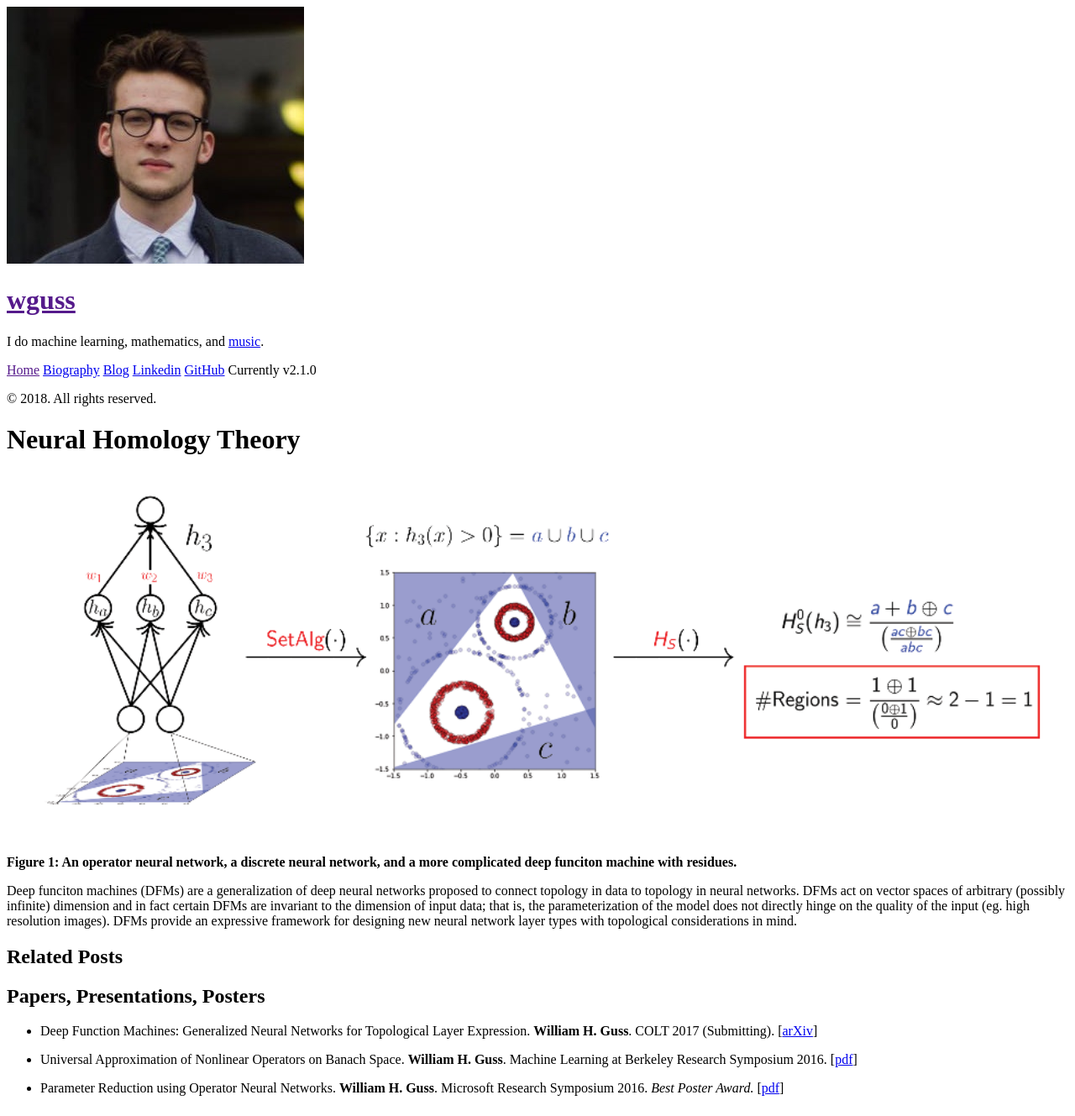
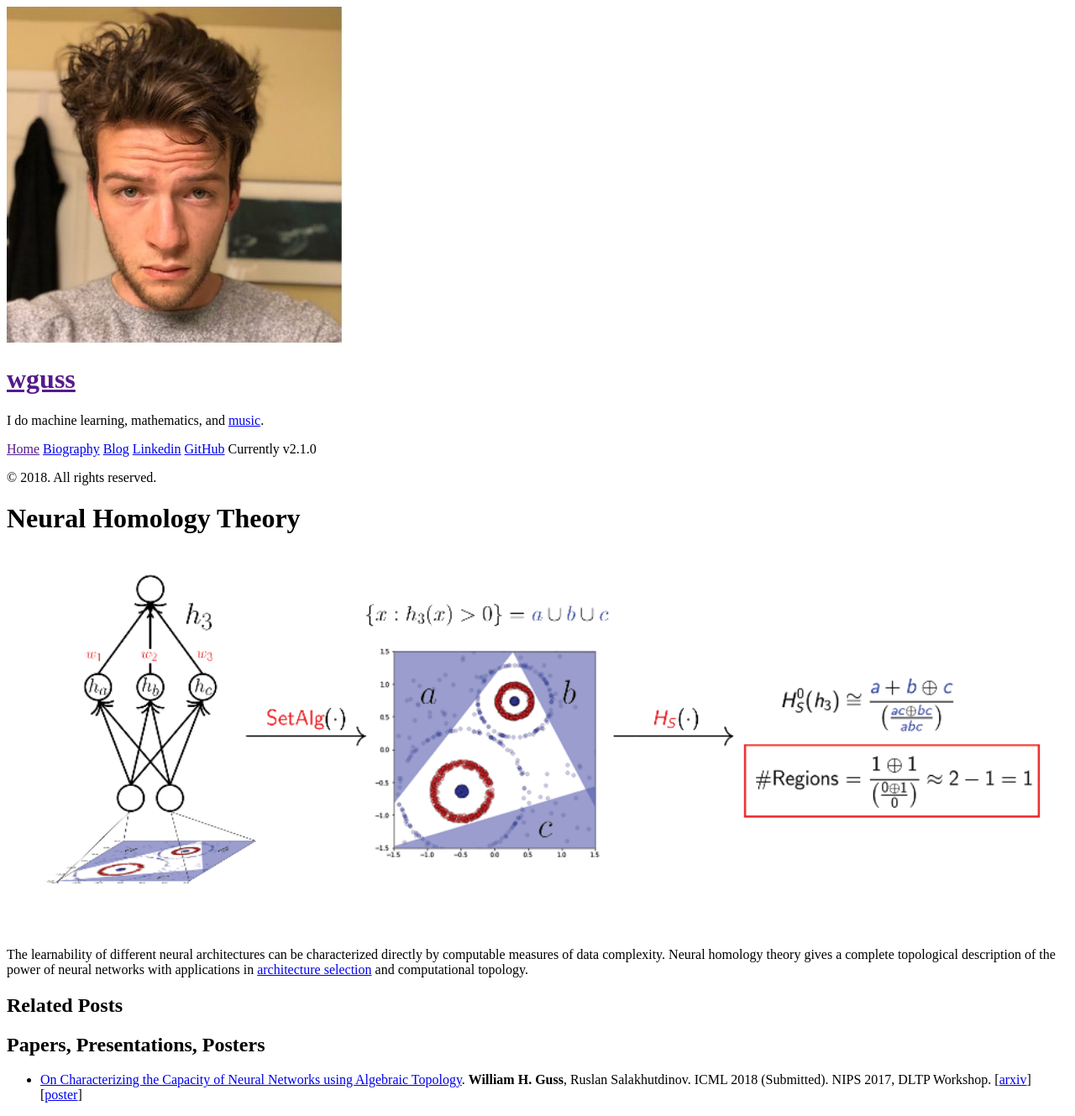
Before and after one commit to MadcowD/web, a Jekyll site: the page built from dev/nht/index.md, in a window 1280 px wide. Shown: the whole page at 84% size. Built offline with Jekyll 4.4.1, drawn with Linux system fonts in a browser that asks for light colours; some web fonts are replaced.

Commit message:
Better webpage.

```diff
--- a/_includes/sidebar.html
+++ b/_includes/sidebar.html
@@ -32,7 +32,7 @@
 
 
 
-      <a class="sidebar-nav-item" href="{{ site.github.repo }}">Blog</a>
+      <a class="sidebar-nav-item" href="/blog">Blog</a>
       <a class="sidebar-nav-item" href="https://www.linkedin.com/in/william-guss-178a6187">Linkedin</a>
       <a class="sidebar-nav-item" href="https://github.com/MadcowD">GitHub</a>
       <span class="sidebar-nav-item">Currently v{{ site.version }}</span>
--- a/dev/nht/index.md
+++ b/dev/nht/index.md
@@ -4,14 +4,8 @@ title: Neural Homology Theory
 ---
 # Neural Homology Theory
 <img src="/public/nhomologytheory.png" width="100%" />
-**Figure 1: An operator neural network, a discrete neural network, and a more complicated deep funciton machine with residues.**
 
-Deep funciton machines (DFMs) are a generalization of deep neural networks proposed to
-connect topology in data to topology in neural networks. DFMs act on vector spaces of arbitrary (possibly infinite) dimension and in fact certain DFMs are invariant to the dimension
-of input data; that is, the parameterization of the model does not directly hinge on
-the quality of the input (eg. high resolution images). DFMs provide an expressive
- framework for designing new neural network
-layer types with topological considerations in mind.
+The learnability of different neural architectures can be characterized directly by computable measures of data complexity. Neural homology theory gives a complete topological description of the power of neural networks with applications in [architecture selection](empirical) and computational topology.
 
 
 ## Related Posts
@@ -20,8 +14,4 @@ layer types with topological considerations in mind.
 ## Papers, Presentations, Posters
 
 
-- Deep Function Machines: Generalized Neural Networks for Topological Layer Expression. **William H. Guss**. COLT 2017 (Submitting). [[arXiv](https://arxiv.org/abs/1612.04799)]
-
-- Universal Approximation of Nonlinear Operators on Banach Space. **William H. Guss**. Machine Learning at Berkeley Research Symposium 2016.  [[pdf](/public/pdf/operator_approx.pdf)]
-
-- Parameter Reduction using Operator Neural Networks. **William H. Guss**. Microsoft Research Symposium 2016. *Best Poster Award.* [[pdf](/public/pdf/param_reduc.pdf)]
+- [On Characterizing the Capacity of Neural Networks using Algebraic Topology](empirical). **William H. Guss**, Ruslan Salakhutdinov. ICML 2018 (Submitted). NIPS 2017, DLTP Workshop. [[arxiv](https://arxiv.org/abs/1802.04443)] [[poster](public/dltp2017.pdf)]
```
Also changed, not shown: _layouts/paper.html (added, +15 -0 lines), bio.md (+3 -3 lines), blog.md (added, +5 -0 lines), dev/nht/empirical.md (added, +5 -0 lines), index.md (+3 -3 lines), public/banner.jpg (added), public/home_banner.jpg (added), public/prof.jpg.
